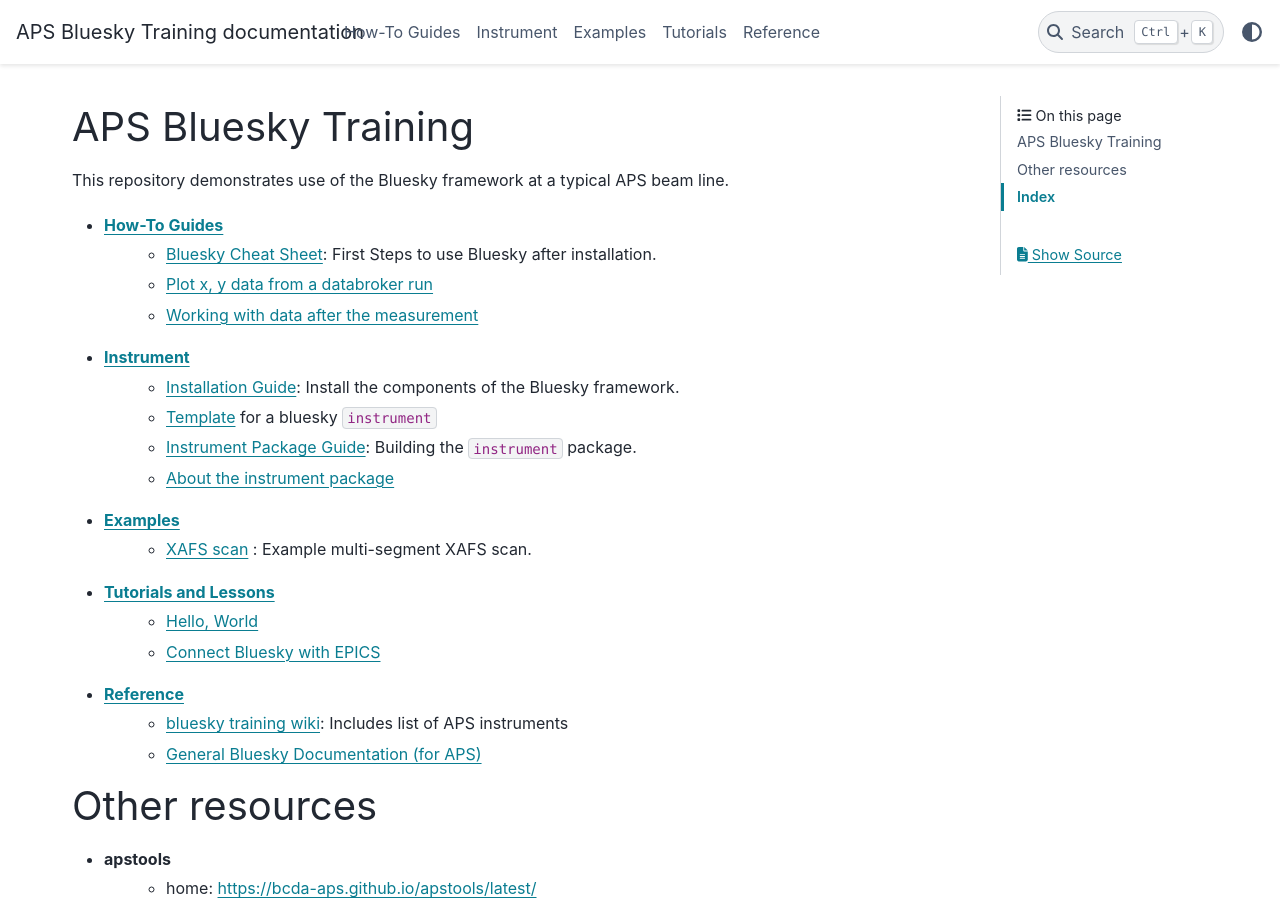
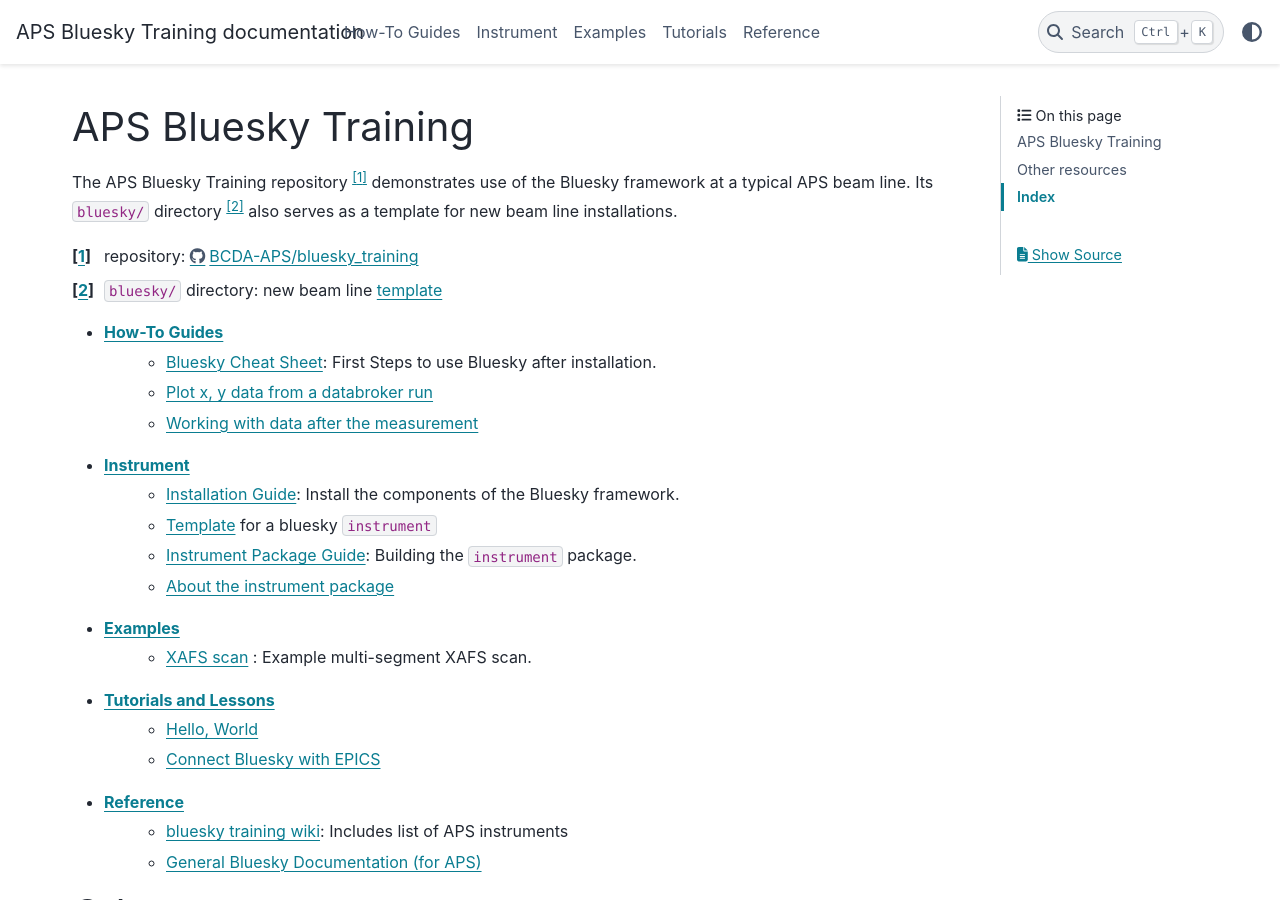
Before and after one commit to BCDA-APS/bluesky_training, a Sphinx documentation site: the page built from docs/source/index.rst, in a window 1280 px wide and 900 px high. Built offline with Sphinx 7.4.7 and the PyData theme 0.15.4, drawn with Linux system fonts in a browser that asks for light colours.

Commit message:
DOC #108 add links

```diff
--- a/docs/source/index.rst
+++ b/docs/source/index.rst
@@ -1,8 +1,13 @@
 APS Bluesky Training
 ====================
 
-This repository demonstrates use of the Bluesky framework at a typical APS beam
-line.
+The APS Bluesky Training repository [#]_ demonstrates use of the Bluesky
+framework at a typical APS beam line.  Its ``bluesky/`` directory [#]_ also
+serves as a template for new beam line installations.
+
+.. [#] repository: https://github.com/BCDA-APS/bluesky_training
+.. [#] ``bluesky/`` directory: new beam line
+   `template <https://github.com/BCDA-APS/bluesky_training/tree/main/bluesky>`__
 
 .. for documentation authors:
    Documentation may be created in restructured text (.rst), markdown (.md)
```
Also changed, not shown: README.md (+7 -5 lines).
